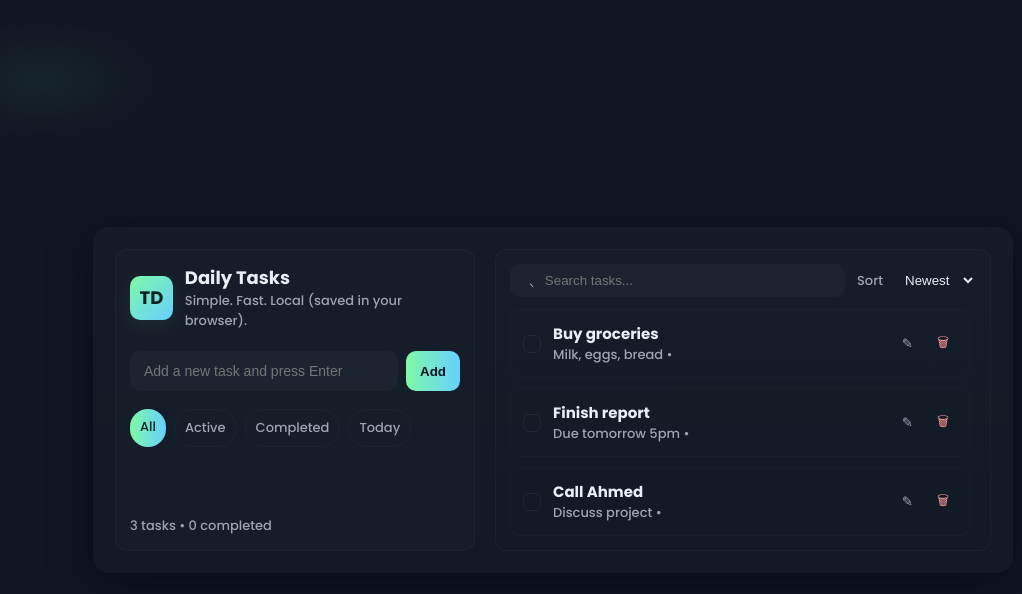
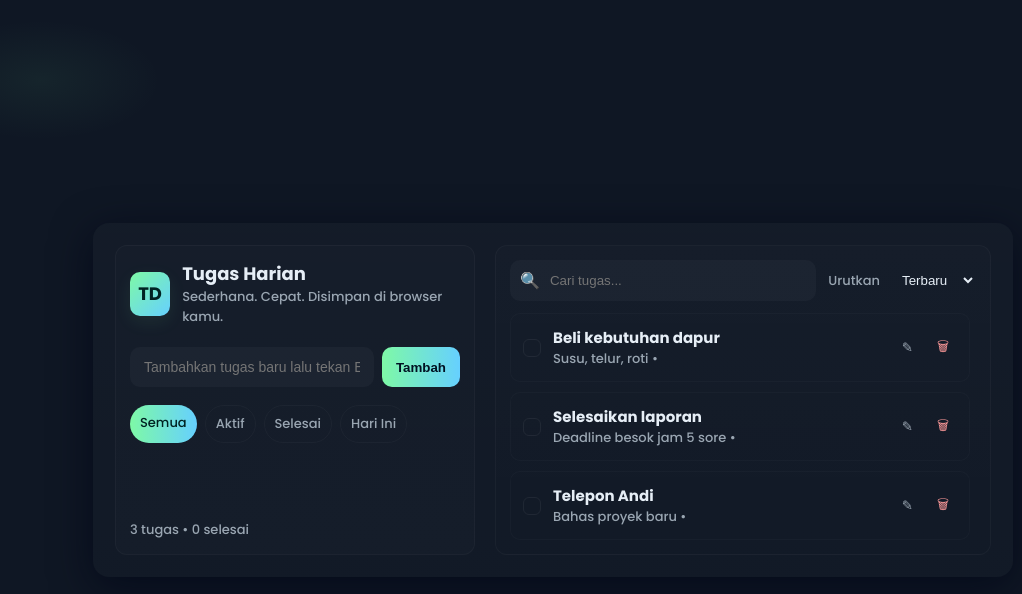
Before and after one commit to zakiDev29/zaki-webdev, a plain HTML site: page index.html in a window 1280 px wide. Shown: the whole page, without its empty margins (87-1109 px from the left). Drawn offline with Linux system fonts and the light colour scheme.

Commit message:
Update index.html

```diff
--- a/index.html
+++ b/index.html
@@ -1,9 +1,9 @@
 <!DOCTYPE html>
-<html lang="en">
+<html lang="id">
 <head>
 <meta charset="utf-8" />
 <meta name="viewport" content="width=device-width,initial-scale=1" />
-<title>Modern To-Do — Task Manager</title>
+<title>Daftar Tugas Harian — Pengelola Tugas Modern</title>
 <link href="https://fonts.googleapis.com/css2?family=Poppins:wght@300;500;700&display=swap" rel="stylesheet">
 <style>
   :root{
@@ -39,7 +39,6 @@
     gap:20px;
     overflow:hidden;
   }
-  /* Left panel */
   .side {
     padding:14px;
     border-radius:12px;
@@ -92,7 +91,6 @@
   .stats{
     margin-top:auto; font-size:13px; color:var(--muted);
   }
-  /* Right panel (tasks) */
   .tasks-panel{
     padding:14px; border-radius:12px;
     background: linear-gradient(180deg, rgba(255,255,255,0.01), rgba(255,255,255,0.005));
@@ -138,7 +136,6 @@
     text-align:center; color:var(--muted); padding:30px 10px; border-radius:10px;
     border:1px dashed rgba(255,255,255,0.02);
   }
-  /* small screens */
   @media (max-width:880px){
     .card{grid-template-columns:1fr; width:100%}
     .side{order:2}
@@ -146,55 +143,52 @@
 </style>
 </head>
 <body>
-<div class="card" role="application" aria-label="Modern ToDo Manager">
-  <div class="side" aria-hidden="false">
+<div class="card" role="application" aria-label="Pengelola Tugas Modern">
+  <div class="side">
     <div class="brand">
       <div class="logo">TD</div>
       <div>
-        <h1>Daily Tasks</h1>
-        <p class="lead">Simple. Fast. Local (saved in your browser).</p>
+        <h1>Tugas Harian</h1>
+        <p class="lead">Sederhana. Cepat. Disimpan di browser kamu.</p>
       </div>
     </div>
-    <div class="add" aria-label="Add task">
-      <input id="taskInput" placeholder="Add a new task and press Enter" aria-label="New task input" />
-      <button id="addBtn">Add</button>
+    <div class="add" aria-label="Tambah tugas">
+      <input id="taskInput" placeholder="Tambahkan tugas baru lalu tekan Enter" />
+      <button id="addBtn">Tambah</button>
     </div>
-    <div class="filters" role="tablist" aria-label="Filters">
-      <div class="chip active" data-filter="all">All</div>
-      <div class="chip" data-filter="active">Active</div>
-      <div class="chip" data-filter="completed">Completed</div>
-      <div class="chip" data-filter="today">Today</div>
+    <div class="filters">
+      <div class="chip active" data-filter="all">Semua</div>
+      <div class="chip" data-filter="active">Aktif</div>
+      <div class="chip" data-filter="completed">Selesai</div>
+      <div class="chip" data-filter="today">Hari Ini</div>
     </div>
-    <div class="stats" id="stats">0 tasks • 0 completed</div>
+    <div class="stats" id="stats">0 tugas • 0 selesai</div>
   </div>
   <div class="tasks-panel">
     <div class="topbar">
       <div class="search">
-        <svg width="16" height="16" viewBox="0 0 24 24" fill="none" aria-hidden><path d="M21 21l-4.35-4.35" stroke="currentColor" stroke-width="1.5" stroke-linecap="round" stroke-linejoin="round"/></svg>
-        <input id="search" placeholder="Search tasks..." />
+        🔍
+        <input id="search" placeholder="Cari tugas..." />
       </div>
       <div class="sort">
-        <label for="sortSel" style="font-size:13px;color:var(--muted)">Sort</label>
-        <select id="sortSel" aria-label="Sort tasks">
-          <option value="new">Newest</option>
-          <option value="old">Oldest</option>
+        <label for="sortSel" style="font-size:13px;color:var(--muted)">Urutkan</label>
+        <select id="sortSel">
+          <option value="new">Terbaru</option>
+          <option value="old">Terlama</option>
           <option value="alpha">A → Z</option>
         </select>
       </div>
     </div>
-    <div class="list" id="list" tabindex="0" aria-live="polite">
-      <!-- tasks inserted here -->
-    </div>
+    <div class="list" id="list"></div>
     <div id="empty" class="empty" hidden>
-      No tasks yet — add something you want to get done!
+      Belum ada tugas — tambahkan sesuatu yang ingin kamu selesaikan!
     </div>
   </div>
 </div>
 <script>
-/* Simple ToDo app with localStorage */
 const STORAGE_KEY = 'modern_todo_tasks_v1';
 let tasks = JSON.parse(localStorage.getItem(STORAGE_KEY) || '[]');
-const $ = sel => document.querySelector(sel);
+const $ = s => document.querySelector(s);
 const listEl = $('#list');
 const taskInput = $('#taskInput');
 const addBtn = $('#addBtn');
@@ -203,18 +197,18 @@ const chips = document.querySelectorAll('.chip');
 const searchEl = $('#search');
 const sortSel = $('#sortSel');
 const emptyEl = $('#empty');
+
 function save(){ localStorage.setItem(STORAGE_KEY, JSON.stringify(tasks)); }
 function uid(){ return Date.now().toString(36) + Math.random().toString(36).slice(2,7); }
 function formatDate(ts){
   if(!ts) return '';
   const d = new Date(ts);
-  return d.toLocaleString();
+  return d.toLocaleString('id-ID');
 }
 function render(){
   const filter = document.querySelector('.chip.active').dataset.filter;
   const q = searchEl.value.trim().toLowerCase();
   let visible = tasks.slice();
-  // filter
   if(filter === 'active') visible = visible.filter(t => !t.done);
   if(filter === 'completed') visible = visible.filter(t => t.done);
   if(filter === 'today'){
@@ -222,24 +216,22 @@ function render(){
     const end = new Date(); end.setHours(23,59,59,999);
     visible = visible.filter(t => t.due && new Date(t.due) >= start && new Date(t.due) <= end);
   }
-  // search
   if(q) visible = visible.filter(t => t.title.toLowerCase().includes(q) || (t.note||'').toLowerCase().includes(q));
-  // sort
   const sort = sortSel.value;
   if(sort === 'new') visible.sort((a,b)=>b.created - a.created);
   else if(sort === 'old') visible.sort((a,b)=>a.created - b.created);
   else if(sort === 'alpha') visible.sort((a,b)=> a.title.localeCompare(b.title));
   listEl.innerHTML = '';
-  if(visible.length === 0){
-    emptyEl.hidden = false;
-  } else {
+  if(visible.length === 0){ emptyEl.hidden = false; }
+  else {
     emptyEl.hidden = true;
     visible.forEach(t => listEl.appendChild(taskNode(t)));
   }
   const total = tasks.length;
   const done = tasks.filter(t=>t.done).length;
-  statsEl.textContent = `${total} task${total===1?'':'s'} • ${done} completed`;
+  statsEl.textContent = `${total} tugas • ${done} selesai`;
 }
+
 function taskNode(t){
   const wrap = document.createElement('div');
   wrap.className = 'task';
@@ -248,11 +240,10 @@ function taskNode(t){
   left.className = 'left';
   const cb = document.createElement('div');
   cb.className = 'checkbox' + (t.done ? ' checked' : '');
-  cb.setAttribute('role','button');
-  cb.title = t.done ? 'Mark as active' : 'Mark as done';
   cb.innerHTML = t.done ? '✓' : '';
+  cb.title = t.done ? 'Tandai sebagai belum selesai' : 'Tandai sebagai selesai';
   cb.addEventListener('click', ()=>{
-    t.done = !t.done; if(t.done) t.completedAt = Date.now(); else t.completedAt = null;
+    t.done = !t.done;
     save(); render();
   });
   const meta = document.createElement('div');
@@ -277,10 +268,10 @@ function taskNode(t){
   editBtn.addEventListener('click', ()=> openEditDialog(t));
   const delBtn = document.createElement('button');
   delBtn.className = 'icon-btn danger';
-  delBtn.title = 'Delete';
+  delBtn.title = 'Hapus';
   delBtn.innerHTML = '🗑';
   delBtn.addEventListener('click', ()=>{
-    if(confirm('Delete this task?')) {
+    if(confirm('Hapus tugas ini?')) {
       tasks = tasks.filter(x=>x.id !== t.id);
       save(); render();
     }
@@ -291,7 +282,7 @@ function taskNode(t){
   wrap.appendChild(actions);
   return wrap;
 }
-/* add task */
+
 function addTask(title, note=null, due=null){
   if(!title || !title.trim()) return;
   const t = {
@@ -300,23 +291,22 @@ function addTask(title, note=null, due=null){
     note: note ? note.trim() : '',
     due: due || null,
     created: Date.now(),
-    done: false,
-    completedAt: null
+    done: false
   };
   tasks.push(t);
   save(); render();
 }
-/* edit dialog (simple prompt-based) */
+
 function openEditDialog(t){
-  const newTitle = prompt('Edit title', t.title);
+  const newTitle = prompt('Ubah judul tugas', t.title);
   if(newTitle === null) return;
-  const newNote = prompt('Edit note (optional)', t.note || '');
-  if(newTitle.trim() === '') return alert('Title cannot be empty');
+  const newNote = prompt('Ubah catatan (opsional)', t.note || '');
+  if(newTitle.trim() === '') return alert('Judul tidak boleh kosong');
   t.title = newTitle.trim();
   t.note = newNote ? newNote.trim() : '';
   save(); render();
 }
-/* wire UI */
+
 addBtn.addEventListener('click', ()=> {
   addTask(taskInput.value);
   taskInput.value = '';
@@ -335,15 +325,11 @@ document.addEventListener('click', e=>{
 });
 searchEl.addEventListener('input', ()=> render());
 sortSel.addEventListener('change', ()=> render());
-/* initial render */
 render();
-/* expose some demo tasks if no tasks found (only first time) */
 if(tasks.length === 0){
-  addTask('Buy groceries', 'Milk, eggs, bread');
-  addTask('Finish report', 'Due tomorrow 5pm');
-  addTask('Call Ahmed', 'Discuss project');
-  // remove demo after saving
-  // Keep them as real tasks so user sees UI immediately
+  addTask('Beli kebutuhan dapur', 'Susu, telur, roti');
+  addTask('Selesaikan laporan', 'Deadline besok jam 5 sore');
+  addTask('Telepon Andi', 'Bahas proyek baru');
 }
 </script>
 </body>
```
